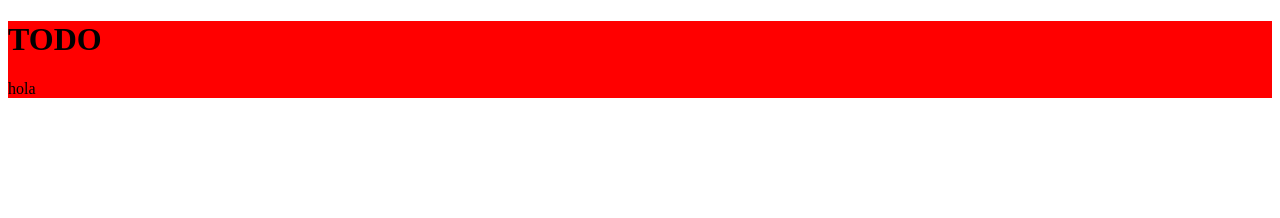
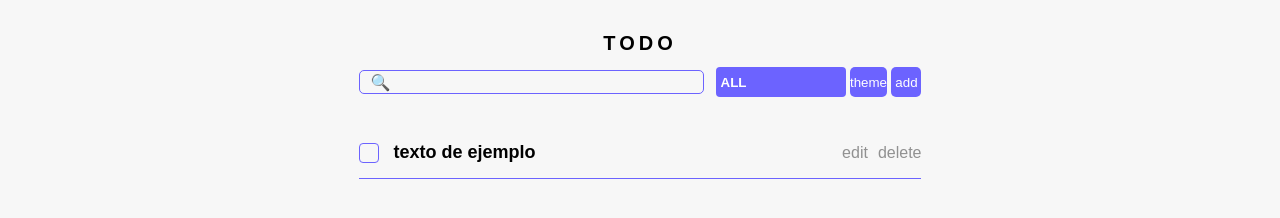
Before and after one commit to alejandroc21/To-do, a website built with webpack: page src/template.html in a window 1280 px wide. Built offline with nearby package versions, Linux system fonts and the light colour scheme.

Commit message:
feature: design layout

```diff
--- a/src/index.js
+++ b/src/index.js
@@ -1 +1,19 @@
 import "./style.css";
+
+const modal = document.getElementById('modal');
+
+const addBtn = document.querySelector('.add-btn');
+const cancelBtn = document.querySelector('.btn-cancel');
+
+
+addBtn.addEventListener('click', ()=>showModal());
+cancelBtn.addEventListener('click', ()=>closeModal());
+
+
+function showModal(){
+    modal.classList.add('active');
+}
+
+function closeModal(){
+    modal.classList.remove('active');
+}
--- a/src/style.css
+++ b/src/style.css
@@ -1,3 +1,245 @@
-div{
-    background-color: red;
+:root {
+    --primary-color: #6C63FF;
+    --primary-hover: #5850DD;
+    --bg-color: #F7F7F7;
+    --text-color: black;
+    --input-bg: #FFF;
+    --shadow: 0 4px 10px rgba(0 0 0 / 0.05);
 }
+
+*{
+    padding: 0;
+    margin: 0;
+    box-sizing: border-box;
+    font-family: 'kanit', sans-serif;
+}
+
+body{
+    background-color: var(--bg-color);
+    color: var(--text-color);
+    display: flex;
+    flex-direction: column;
+    align-items: center;
+    min-height: 100vh;
+    padding: 2rem 20px;
+}
+
+.wrapper{
+    width: 100%;
+    max-width: 1000px;
+}
+
+header{
+    text-align: center;
+    margin-bottom: 30px;
+}
+
+.header-title{
+    font-size: 20px;
+    letter-spacing: 4px;
+    margin-bottom: 12px;
+    font-weight: 550;
+    color: var(--text-color);
+}
+
+.nav-panel{
+    display: flex;
+    gap: 12px;
+    align-items: center;
+}
+
+.search-container{
+    position: relative;
+    flex-grow: 1;
+}
+
+.search-input{
+    width: 100%;
+    padding: 4px 8px 4px 180px;
+    border: 1px solid var(--primary-color);
+    border-radius: 5px;
+    outline: none;
+    font-size: 12px;
+    background: transparent;
+}
+
+    .search-icon{
+        position: absolute;
+        left: 12px;
+        top: 50%;
+        transform: translateY(-50%);
+        color: var(--primary-color);
+    }
+
+select{
+    background-color: var(--primary-color);
+    color: white;
+    height: 30px;
+    width: 130px;
+    border-radius: 4px;
+    border: none;
+    font-weight: 500;
+    cursor: pointer;
+    appearance: none;  /* ARROW */
+    min-width: 100px;
+    text-align: left;
+    padding-left: 5px;
+    font-weight: bold;
+}
+
+.theme-btn{
+    background-color: var(--primary-color);
+    color: white;
+    border: none;
+    height: 30px;
+    aspect-ratio: 1/1;
+    border-radius: 5px;
+    cursor: pointer;
+}
+
+.add-btn{
+    background-color: var(--primary-color);
+    color: white;
+    border: none;
+    height: 30px;
+    aspect-ratio: 1/1;
+    border-radius: 5px;
+    cursor: pointer;
+}
+
+.list-container{
+    margin-top: 20px;
+}
+
+.todo-item{
+    display: flex;
+    align-items: center;
+    padding: 15px 0;
+    border-bottom: 1px solid var(--primary-color);
+    gap: 15px;
+    transform: all 0.2s;
+}
+
+.todo-checkbox{
+    width: 20px;
+    aspect-ratio: 1/1;
+    border: 1px solid var(--primary-color);
+    border-radius: 4px;
+    cursor: pointer;
+    appearance: none;
+    position: relative;
+}
+
+.todo-checkbox:checked{
+    background-color: var(--primary-color);
+}
+
+.todo-checkbox:checked::after{
+    content: "✓";
+    position: absolute;
+    color: white;
+    top: 50%;
+    left: 50%;
+    transform: translate(-50%, -50%);
+}
+
+.todo-text{
+    flex-grow: 1;
+    font-size: 18px;
+    font-weight: bold;
+    color: var(--text-color);
+    cursor: pointer;
+}
+
+.todo-actions{
+    display: flex;
+    gap: 10px;
+    opacity: 0.7;
+    transition: opacity 0.2s;
+}
+
+.todo-item:hover .todo-actions{
+    opacity: 0.9;
+}
+
+.action-btn{
+    background: none;
+    border: none;
+    cursor: pointer;
+    font-size: 1rem;
+    color: #666;
+}
+
+.modal{
+    position: fixed;
+    display: none;
+    top: 0;
+    left: 0;
+    width: 100%;
+    height: 100%;
+    background: rgba(0 0 0 / 0.5);
+
+    backdrop-filter: blur(5px);
+    -webkit-backdrop-filter: blur(5px);
+
+    align-items: start;
+    padding-top: 2rem;
+    justify-content: center;
+    z-index: 100;
+    transition: all 0.3s ease;
+}
+
+.modal.active{
+    display: flex;
+}
+
+.modal-card{
+    background-color: white;
+    width: 100%;
+    max-width: 350px;
+    padding: 1rem 22px;
+    border-radius: 10px;
+    box-shadow: 0 10px 30px rgba(0 0 0 / 0.2);
+}
+
+.modal-title{
+    text-align: center;
+    font-size: 15px;
+    margin-bottom: 1rem;
+}
+
+.modal-input{
+    width: 100%;
+    padding: 5px 8px;
+    border: 1px solid var(--primary-color);
+    border-radius: 4px;
+    color: var(--primary-color);
+    margin-bottom: 70px;
+    outline: none;
+    font-weight: bold;
+}
+
+.modal-actions{
+    display: flex;
+    justify-content: space-between;
+}
+
+.modal-btn{
+    background: none;
+    border: 1px solid var(--primary-color);
+    padding: 6px 12px;
+    border-radius: 4px;
+    font-weight: 500;
+    cursor: pointer;
+    font-weight: bold;
+    font-size: 12px;
+}
+
+.btn-cancel{
+    color: var(--primary-color);
+}
+
+.btn-apply{
+    background-color: var(--primary-color);
+    color: white;
+}
--- a/src/template.html
+++ b/src/template.html
@@ -9,23 +9,44 @@
 <body>
 <div id="wrapper">
     <header>
-    <div class="header-container">
-        <h1 class="title">TODO</h1>
-        <div class="panel">
-            <div class="field"></div>
-            <div class="selector"></div>
-            <div class="theme-change"></div>
+        <h1 class="header-title">TODO</h1>
+        <div class="nav-panel">
+            <div class="search-container">
+                <span class="search-icon">🔍</span>
+                <input type="search" class="search-input">
+            </div>
+            <div class="select">
+            <select name="category" id="category">
+                <option value="">ALL</option>
+                <option value="">INCOMPLETE</option>
+                <option value="">COMPLETE</option>
+            </select>
+            <button class="theme-btn">theme</button>
+            <button class="add-btn">add</button>
         </div>
         </div>
     </header>
-hola
     <main>
-    <section class="list">
-        <div class="list-container">
-
+        <section class="list-container">
+            <div class="todo-item">
+                <input type="checkbox" class="todo-checkbox">
+                <span class="todo-text">texto de ejemplo</span>
+                <div class="todo-actions">
+                    <button class="edit-btn action-btn">edit</button>
+                    <button class="delete-btn action-btn">delete</button>
+                </div>
             </div>
         </section>
     </main>
+    <div class="modal" id="modal">
+        <div class="modal-card">
+            <h2 class="modal-title">NEW NOTE</h2>
+            <input type="text" class="modal-input" placeholder="New note...">
+            <div class="modal-actions">
+                <button class="btn-cancel modal-btn">CANCEL</button>
+                <button class="btn-apply modal-btn">APPLY</button>
+            </div>
+        </div>
     </div>
 </body>
 </html>
```
Also changed, not shown: design_inspiration/image.png (deleted), 1 other file. Lines whose indentation alone changed are shown as unchanged.
